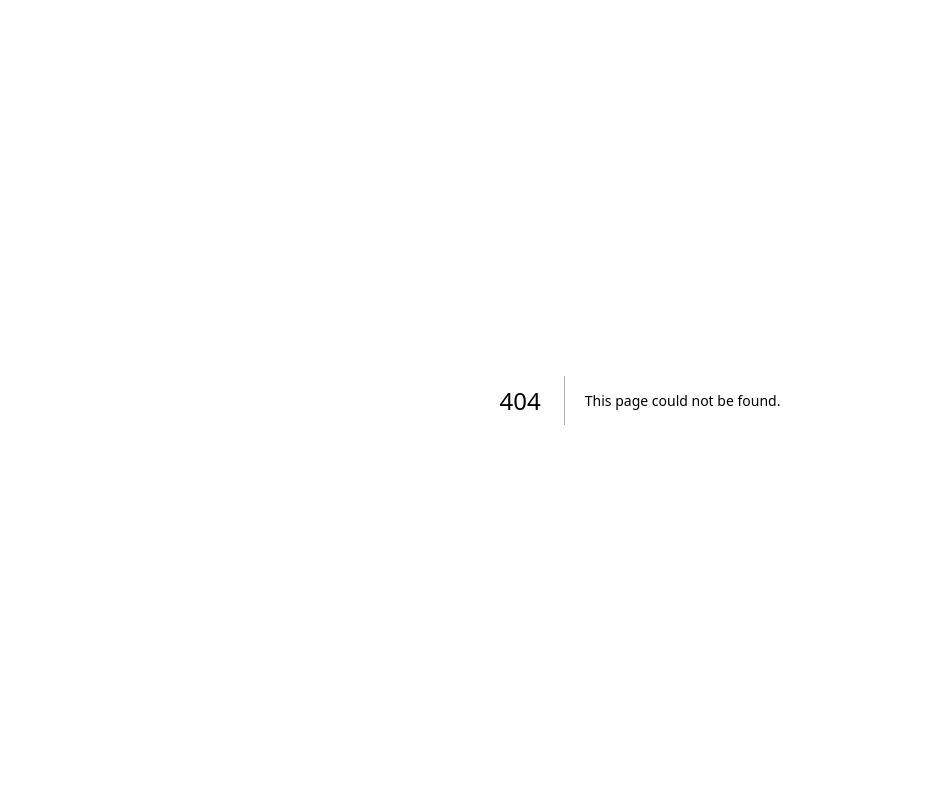
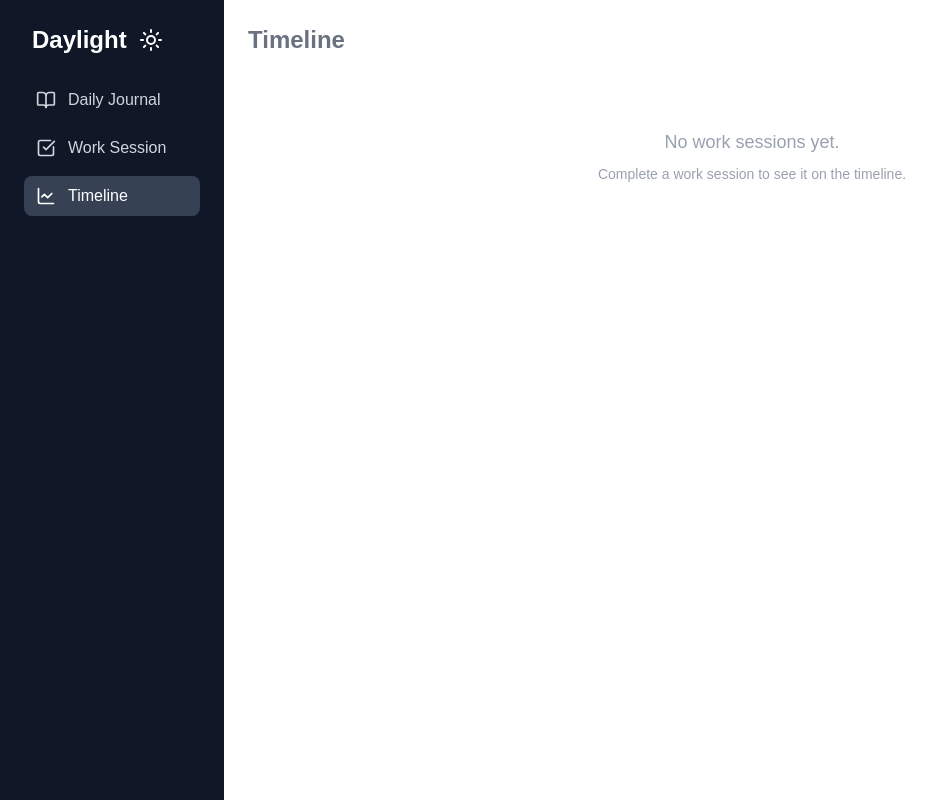
Before and after one commit to johannaj16/daylight, a Next.js app in the folder my-app/: page /timeline in a window 1280 px wide. Before the commit this address had no page. Shown: the whole page, without its empty margins (0-944 px from the left). Built offline with nearby package versions, Linux system fonts and the light colour scheme.

Commit message:
added timeline page

```diff
--- /dev/null
+++ b/my-app/app/timeline/page.tsx
@@ -0,0 +1,38 @@
+'use client';
+import { useEffect, useState } from 'react';
+import VerticalNavbar from '../components/VerticalNavbar';
+import { loadSessions, type WorkSession } from '@/lib/sessions';
+import TimelineChart from './components/TimelineChart';
+import SessionList from './components/SessionList';
+import EmptyState from './components/EmptyState';
+
+export default function TimelinePage() {
+  const [sessions, setSessions] = useState<WorkSession[]>([]);
+
+  useEffect(() => {
+    const loadedSessions = loadSessions();
+    // Sort by date (newest first for display)
+    loadedSessions.sort(
+      (a, b) => new Date(b.startedAtISO).getTime() - new Date(a.startedAtISO).getTime()
+    );
+    setSessions(loadedSessions);
+  }, []);
+
+  return (
+    <div className="text-gray-500 min-h-screen bg-white flex">
+      <VerticalNavbar />
+      <div className="flex flex-col flex-1 max-w-6xl mx-auto overflow-y-auto py-6 px-6">
+        <h1 className="font-bold text-2xl mb-6">Timeline</h1>
+
+        {sessions.length === 0 ? (
+          <EmptyState />
+        ) : (
+          <>
+            <TimelineChart sessions={sessions} />
+            <SessionList sessions={sessions} />
+          </>
+        )}
+      </div>
+    </div>
+  );
+}
```
